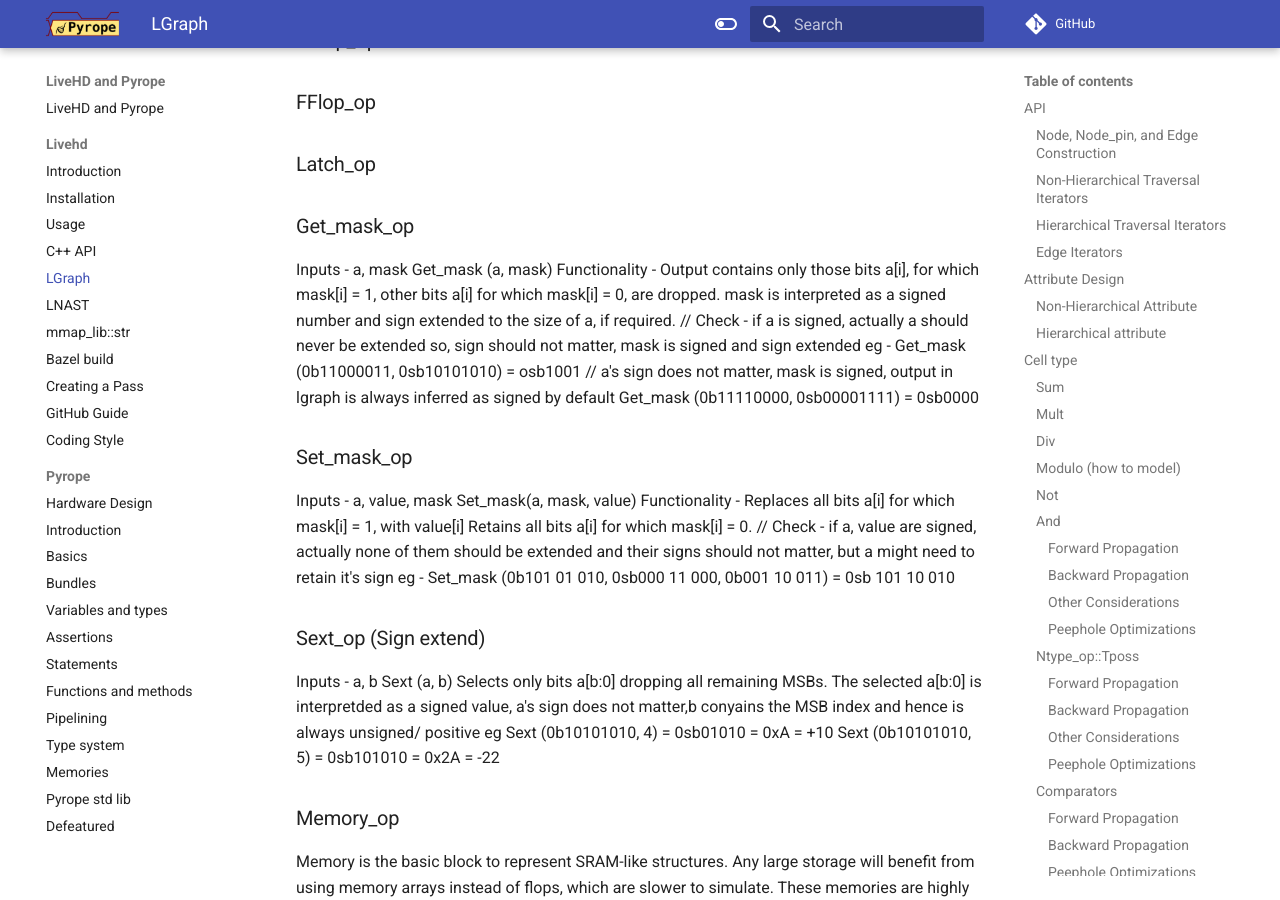
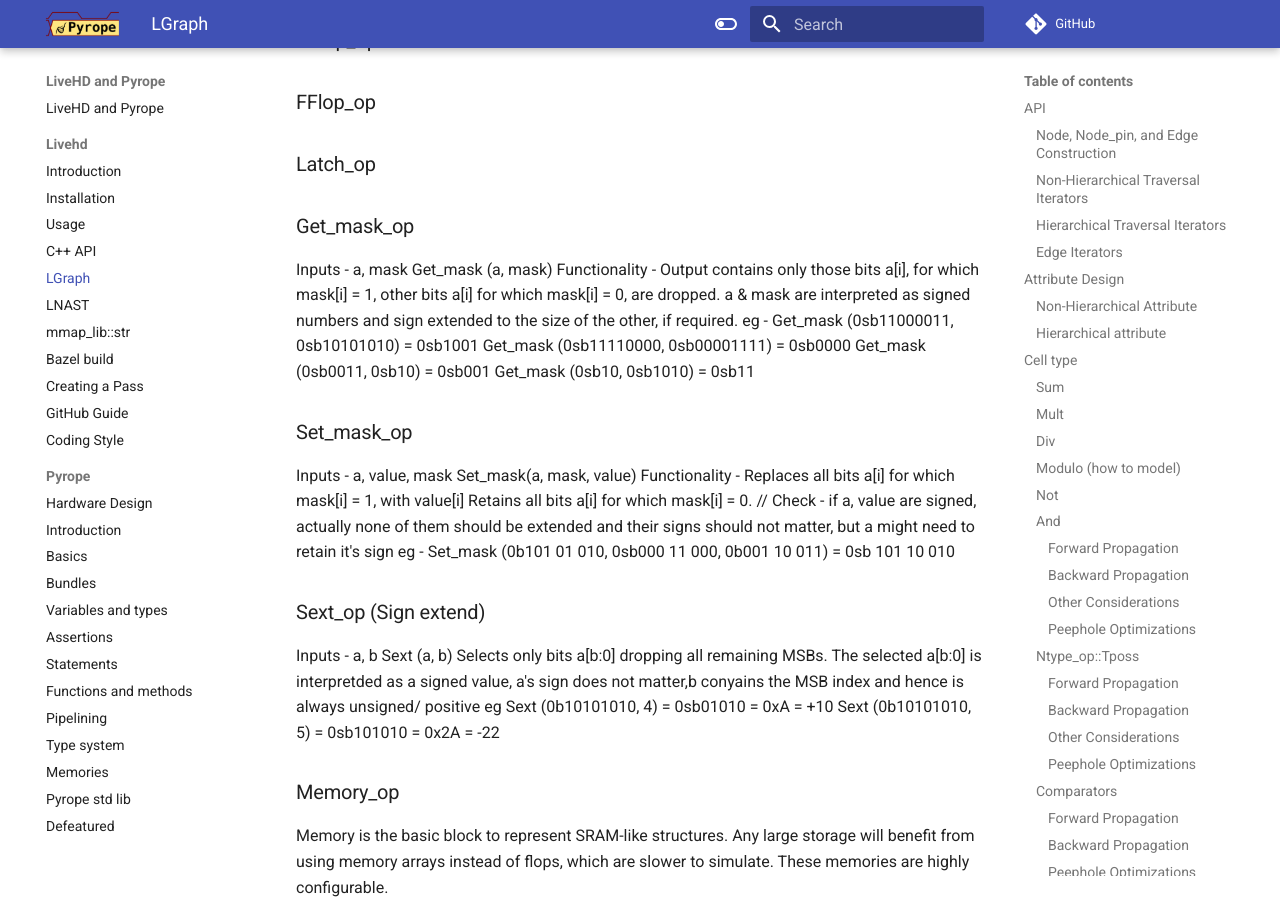
Before and after one commit to masc-ucsc/docs, an MkDocs documentation site: the page built from docs/livehd/05-lgraph.md, in a window 1280 px wide and 900 px high, scrolled down 16860 px. Built offline with MkDocs 1.6.1 and Material for MkDocs 9.7.7, drawn with Linux system fonts in a browser that asks for light colours; comment, search, counter and statistics services are not loaded.

Commit message:
Get_mask sign corrected, Set_mask yet to be checked

```diff
--- a/docs/livehd/05-lgraph.md
+++ b/docs/livehd/05-lgraph.md
@@ -816,10 +816,11 @@ reduce xor is a chain of XORs.
 Inputs - a, mask
 Get_mask (a, mask)
 Functionality - Output contains only those bits a[i], for which mask[i] = 1, other bits a[i] for which mask[i] = 0, are dropped.
-mask is interpreted as a signed number and sign extended to the size of a, if required.
-// Check - if a is signed, actually a should never be extended so, sign should not matter, mask is signed and sign extended
-eg - Get_mask (0b11000011, 0sb10101010) = osb1001 // a's sign does not matter, mask is signed, output in lgraph is always inferred as signed by default
-     Get_mask (0b11110000, 0sb00001111) = 0sb0000
+a & mask are interpreted as signed numbers and sign extended to the size of the other, if required.
+eg - Get_mask (0sb11000011, 0sb10101010) = 0sb1001
+     Get_mask (0sb11110000, 0sb00001111) = 0sb0000
+     Get_mask (0sb0011, 0sb10) = 0sb001
+     Get_mask (0sb10, 0sb1010) = 0sb11
 
 ### Set_mask_op
 
```
